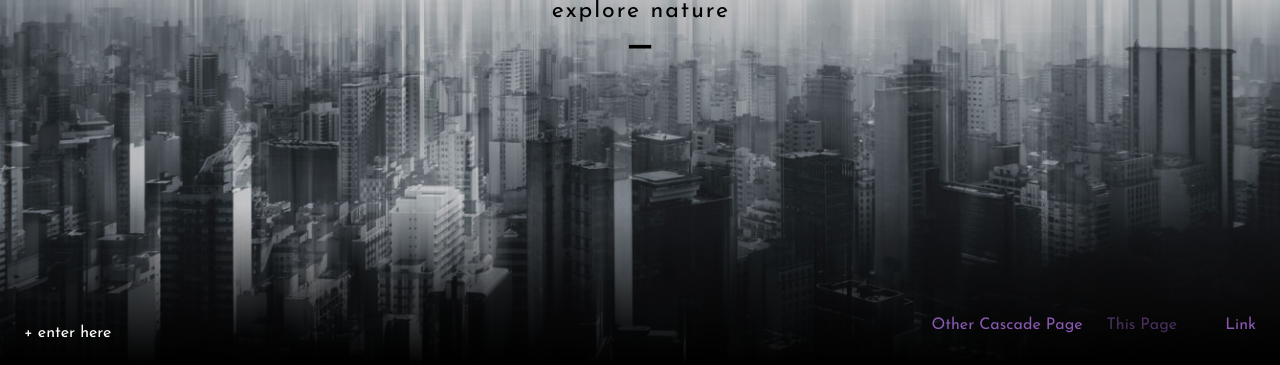
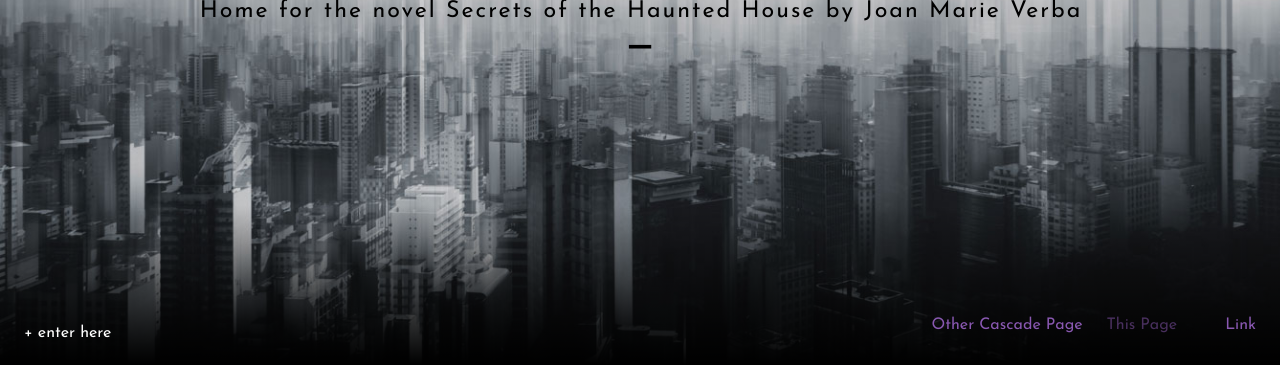
Before and after one commit to joanmarieverba/cascade, a plain HTML site: page index2.html in a window 1280 px wide. Shown: the part 435-800 px from the top of the page. Drawn offline with nearby package versions, Linux system fonts and the light colour scheme.

Commit message:
change text

```diff
--- a/index2.html
+++ b/index2.html
@@ -44,7 +44,7 @@
 			</div>
 			<div id="content-1" class="content content--switch content--switch-current">
 				<h2 class="content__title">Zephyr Butterfly Bookstore</h2>
-				<div class="content__subtitle">explore nature</div>
+				<div class="content__subtitle">Home for the novel Secrets of the Haunted House by Joan Marie Verba</div>
 			</div>
 			<div id="content-2" class="content content--switch">
 				<h2 class="content__title">Beach</h2>
```
